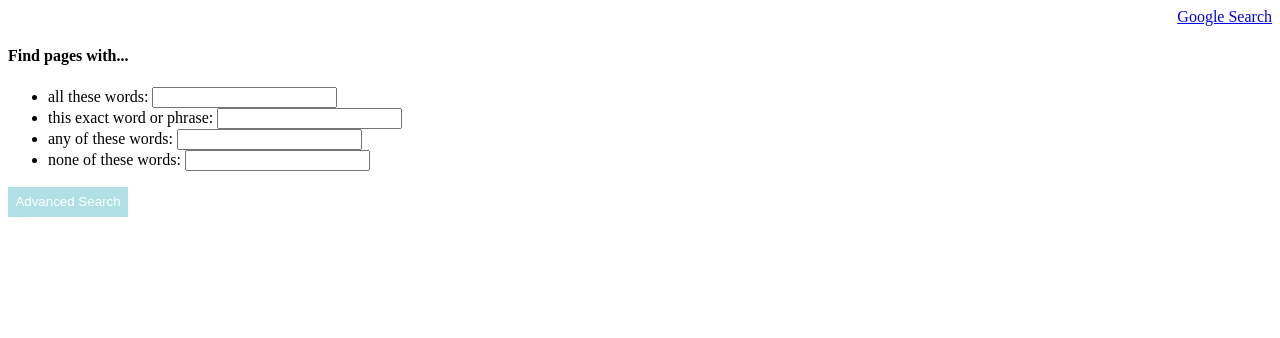
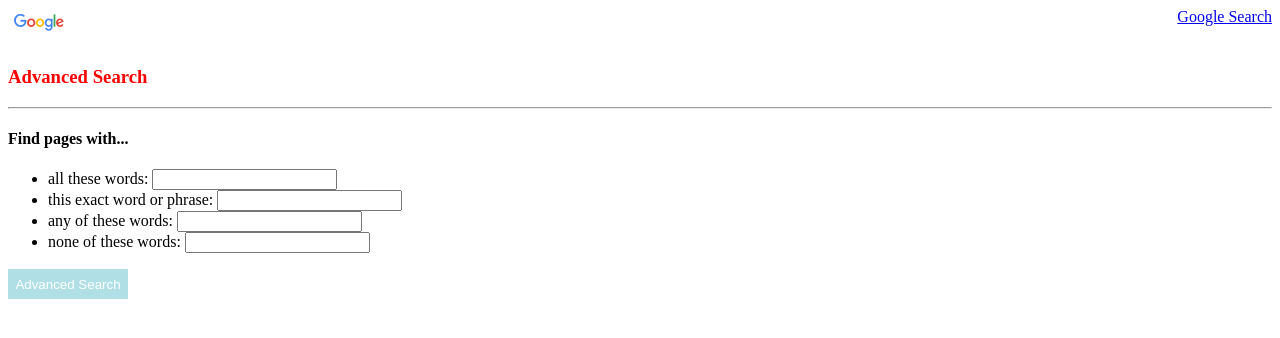
Before and after one commit to bonovan/search, a plain HTML site: page advanced.html in a window 1280 px wide. Drawn offline with Linux system fonts and the light colour scheme.

Commit message:
updated advanced search image and added horizontal line

```diff
--- a/advanced.html
+++ b/advanced.html
@@ -8,6 +8,9 @@
         <div class="hyperlinks">
             <a href="index.html">Google Search</a>
         </div>
+        <img src="images/goog.webp" alt="Google" id="small_google_logo">
+        <h3 style="color: red">Advanced Search</h3>
+        <hr>
 
         <h4> Find pages with... </h4>
         <form action="https://www.google.com/search">
--- a/index.css
+++ b/index.css
@@ -1,5 +1,6 @@
 .hyperlinks {
     text-align: end;
+    margin-bottom: 40px;
 }
 
 .search_bar {
@@ -52,11 +53,15 @@
     margin-left: auto;
     margin-right: auto;
     margin-top: 150px;
+    margin-bottom: 10px;
 
     max-width: 300px;
 }
 
 #small_google_logo {
-    max-width: 75px;
-    text-align: left;
+    position: absolute;
+    top: 14px;
+    left: 14px;
+
+    max-width: 50px;
 }
```
